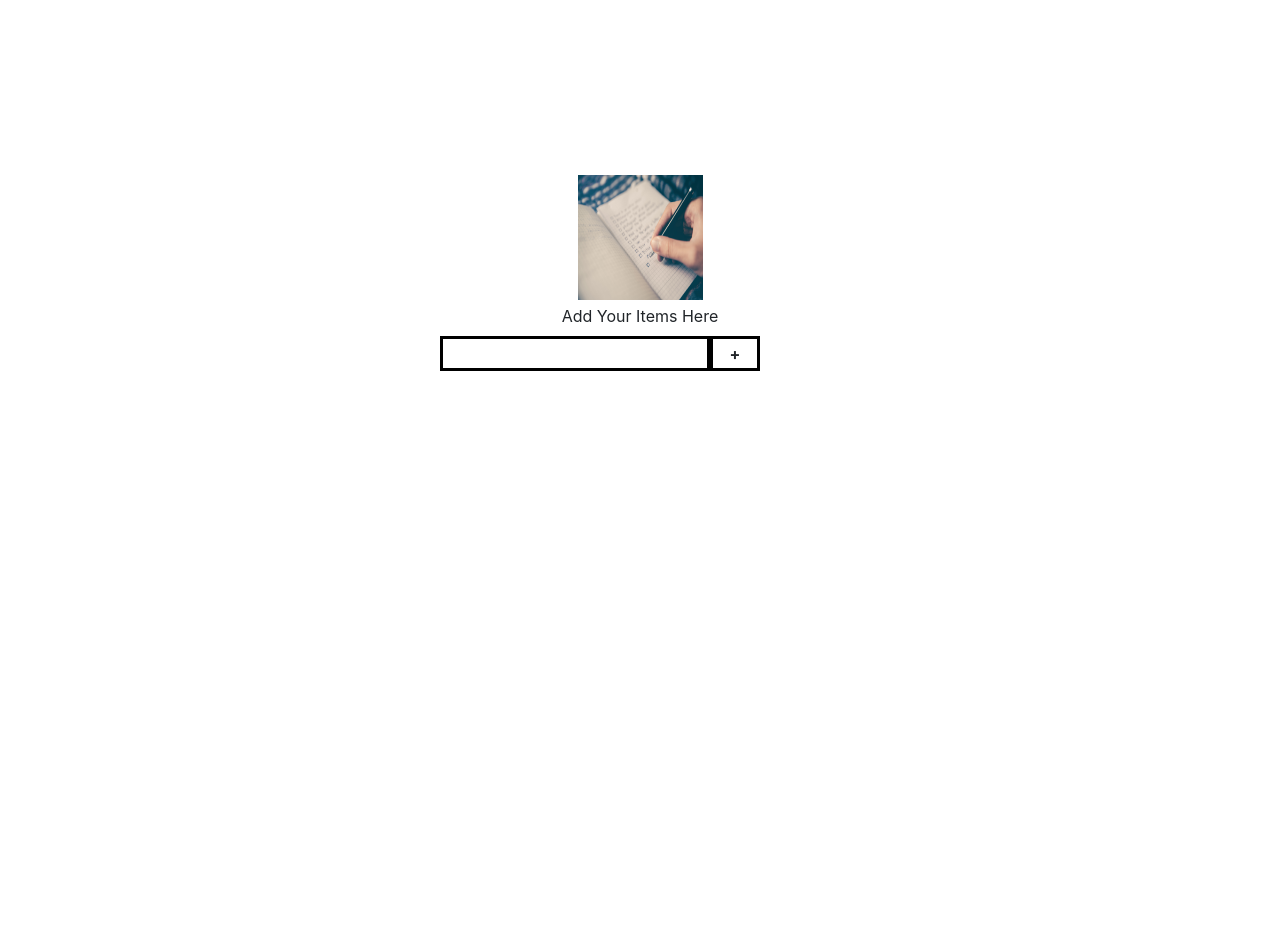
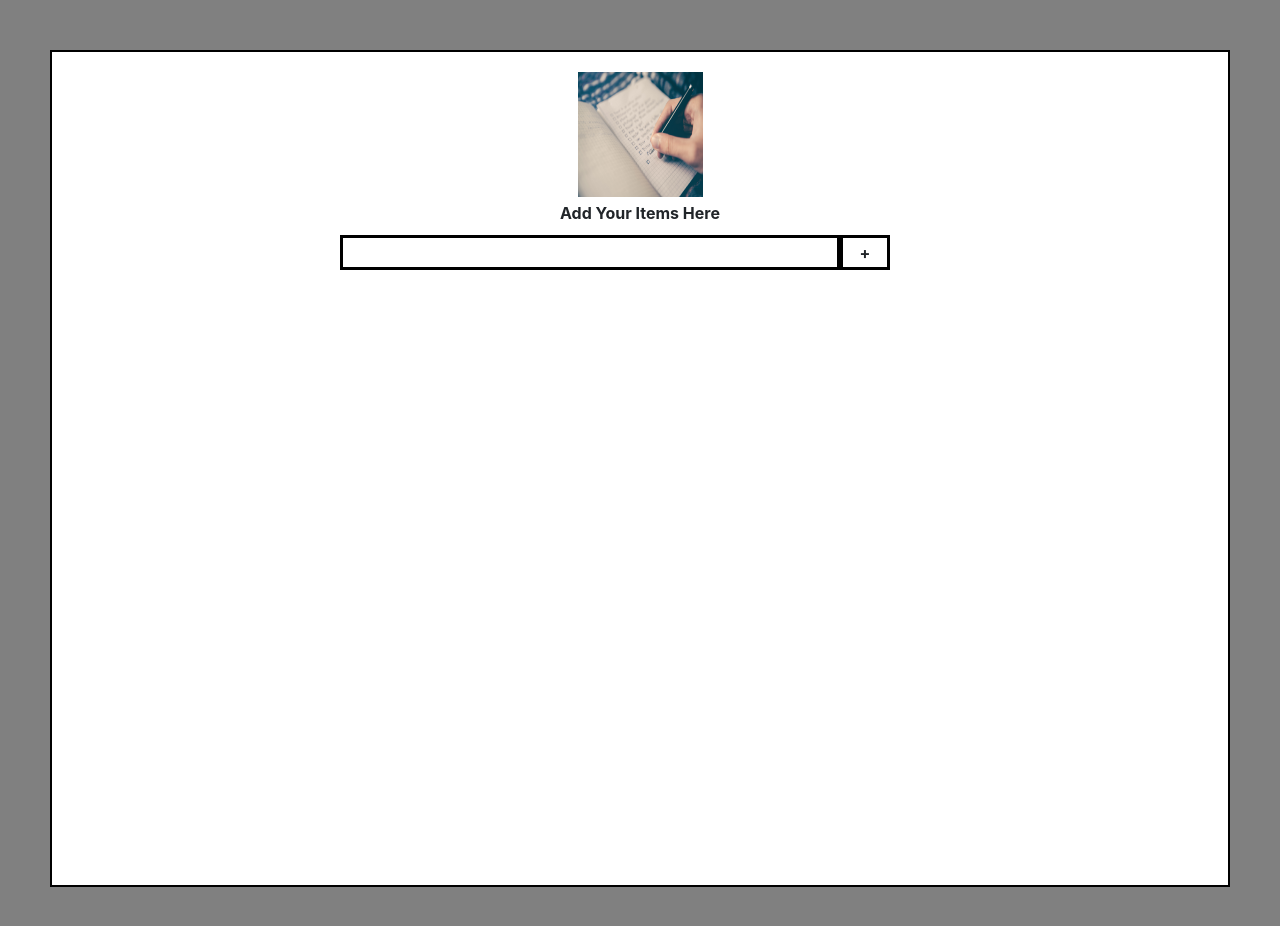
Before and after one commit to NischalKafle/todolist, a React (Create React App) app: page / in a window 1280 px wide. Shown: the top 926 px of the page. Before the commit the page ends 800 px from the top, so only its background shows below. Built offline with nearby package versions, Linux system fonts and the light colour scheme.

Commit message:
Rebooted commit

```diff
--- a/public/index.html
+++ b/public/index.html
@@ -27,7 +27,9 @@
     <title>To Do App</title>
     <script src="https://cdn.jsdelivr.net/npm/bootstrap@5.0.2/dist/js/bootstrap.bundle.min.js" integrity="sha384-MrcW6ZMFYlzcLA8Nl+NtUVF0sA7MsXsP1UyJoMp4YLEuNSfAP+JcXn/tWtIaxVXM" crossorigin="anonymous"></script>
     <style>
-
+     #marg{
+      margin-top:2px;
+     }
 
 
     </style>
--- a/src/Additem.js
+++ b/src/Additem.js
@@ -1,28 +1,24 @@
-import React,{useState} from 'react';
-
-import {addTodo} from "./actions";
-import {deleteTodo} from "./actions";
-import { removeTodo } from './actions';
-import { useSelector, useDispatch } from "react-redux";
+import React from 'react';
 
 
 function Additem() {
- const[inputData,setinputData]=useState('');
 
-  const dispatch = useDispatch();
 
   return (
- <div class="mb-3" id="main">
+
+ <div className="mb-3 " id="main" >
  <img className="todoImg" src="./img/pic2.jpg"/>
 
     <label for="exampleFormControlInput1" className="form-label" style={{display: 'inline-block'}}>Add Your Items Here</label>
 
-<div className="relative">
+<div className="relative" id="marg">
 
-<input id="my-value" type="text" value={inputData} onChange={(event)=>setinputData(event.target.value)}/>
+<input id="my-value" type="text" />
 
-<button id="absolute" type="button" className="btn" onClick={()=>dispatch(addTodo(inputData))}>+</button>
+<button id="absolute" type="button" className="btn" >+</button>
+
 </div>
+
 
   </div>
 
--- a/src/App.css
+++ b/src/App.css
@@ -1,66 +1,35 @@
-.App {
-  text-align: center;
-}
 
-.App-logo {
-  height: 40vmin;
-  pointer-events: none;
-}
-
-@media (prefers-reduced-motion: no-preference) {
-  .App-logo {
-    animation: App-logo-spin infinite 20s linear;
-  }
-}
-
-.App-header {
-  background-color: #282c34;
-  min-height: 100vh;
+#main{
   display: flex;
-  flex-direction: column;
   align-items: center;
   justify-content: center;
-  font-size: calc(10px + 2vmin);
-  color: white;
+  flex-direction: column;
+  text-align: center;
+  border: 2px solid black;
+
+margin:50px !important;
+background-color:white;
 }
-
-.App-link {
-  color: #61dafb;
-}
-
-@keyframes App-logo-spin {
-  from {
-    transform: rotate(0deg);
-  }
-  to {
-    transform: rotate(360deg);
-  }
-}
-#main{
-  display:flex;
-  align-items: center;
-  justify-content: center;
-flex-direction: column;
-text-align: center;
-margin-top: 175px;
+body {
+  background-color: gray;
 }
 
 .todoImg{
   width:125px;
   height:125px;
+  margin-top:20px;
 }
 .inner{
   display: flex;
 }
 div.relative {
-
-width: 400px;
-height: 200px;
-display: flex;
+display:flex;
+width: 600px;
+height: 650px;
 
 }
 #my-value{
-width:270px;
+width:500px;
 height:35px;
 border: 3px black solid;
 border-radius: 0px;
@@ -79,3 +48,6 @@ border-radius: 0;
 padding: 2px;
 font-weight: bold;
 }
+.form-label{
+  font-weight:bold;
+}
--- a/src/actions.js
+++ /dev/null
@@ -1,18 +0,0 @@
-export const addTodo = () => {
-    return {
-        type: 'ADD_TODO',
-
-    }
-}
-
-export const deleteTodo = () => {
-    return {
-        type: 'DELETE_TODO'
-    }
-};
-
-export const removeTodo = () => {
-    return {
-        type: 'REMOVE_TODO'
-    }
-};
--- a/src/reducers/index.js
+++ /dev/null
@@ -1,28 +0,0 @@
-import { combineReducers } from 'redux';
-import todoReducers from './todoReducers';
-
-const rootReducer = combineReducers({
-  todos: todoReducers,
-});
-
-export const addTodo=(data)=>{
-    return{
-        type:"ADD_TODO",
-        payload:{
-            id:new Date().getTime().toString(),
-            data:data,
-        }
-    }
-}
-export const deleteTodo=()=>{
-    return{
-        type:"DELETE_TODO"
-    }
-}
-export const removeTodo=()=>{
-    return{
-        type:"REMOVE_TODO"
-    }
-}
-
-export default rootReducer;
--- a/src/reducers/todoReducers.js
+++ /dev/null
@@ -1,21 +0,0 @@
-const initialData={
-    list:[]
-}
-const todoReducers=(state=initialData,action)=>{
-    switch(action.type){
-        case "ADD_TODO":
-            const{id,data}=action.payload || {};
-            return{
-                ...state,
-                data:[
-                    ...state.list,
-                    {
-                    id:id || '',
-                        data:data || ''
-                    }
-                ]
-            }
-            default:return state;
-    }
-}
-export default todoReducers;
--- a/src/store.js
+++ /dev/null
@@ -1,7 +0,0 @@
-import { createStore } from "redux";
-import reducers  from "./reducers/index";
-
-
-const store = createStore(reducers, window.__REDUX_DEVTOOLS_EXTENSION__ && window.__REDUX_DEVTOOLS_EXTENSION__());
-
-export default store;
```
Also changed, not shown: src/App.js (+5 -4 lines).
